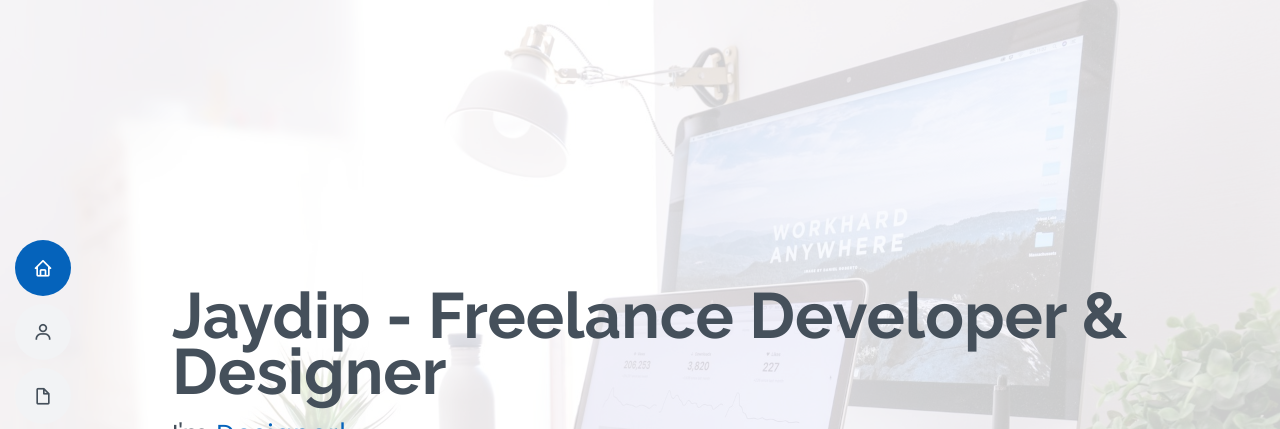
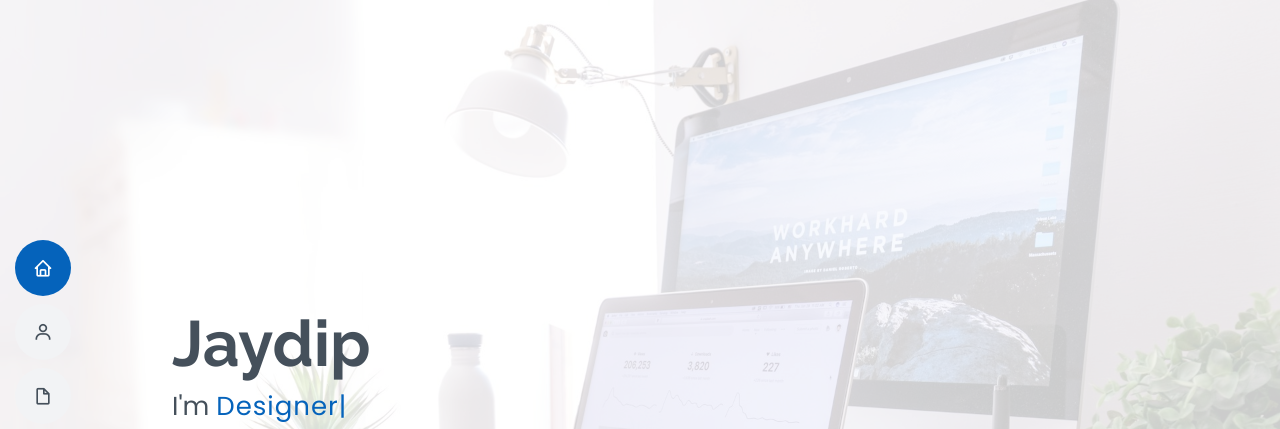
Before and after one commit to thejaydip/thejaydip.github.io, a plain HTML site: page index.html in a window 1280 px wide. Shown: the top 429 px of the page. Drawn offline with nearby package versions, Linux system fonts and the light colour scheme.

Commit message:
Update index.html

```diff
--- a/index.html
+++ b/index.html
@@ -43,7 +43,7 @@
 	<!-- ======= Hero Section ======= -->
 	<section id="hero" class="d-flex flex-column justify-content-end justify-content-lg-center">
 		<div class="container" data-aos="zoom-in" data-aos-delay="100">
-			<h1>Jaydip - Freelance Developer & Designer</h1>
+			<h1>Jaydip</h1>
 			<p>I'm <span class="typed" data-typed-items="Developer, Designer, Freelancer"></span></p>
 			<div class="social-links">
 				<a href="https://www.linkedin.com/in/thejaydip" class="linkedin" target="_blank"><i class="bx bxl-linkedin"></i></a>
```
